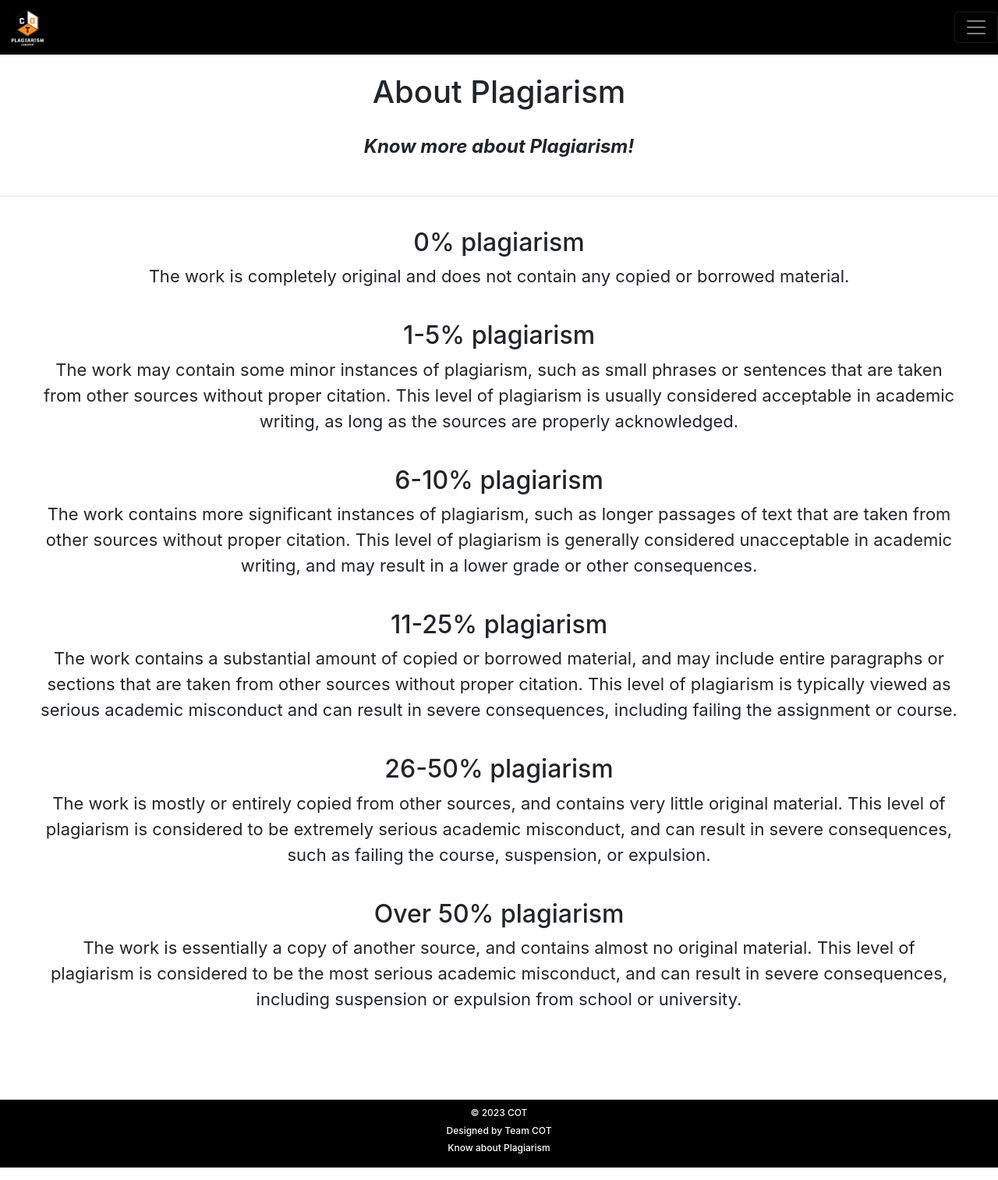
After one commit to chaitraboggaram/COT, a Flask app: page /aboutplagiarism in a window 1280 px wide. The commit adds this page. Shown: the whole page at 78% size. Run offline with Flask 2, Linux system fonts and the light colour scheme; some libraries are stand-ins or nearby versions.

Commit message:
Added footer and pie chart

```diff
--- a/app.py
+++ b/app.py
@@ -81,9 +81,18 @@ def terms():
 
 @app.route("/chart")
 def chart():
-    data = [50, 50]
+    data = [30, 70]
     return render_template("chart.html", data=data)
 
 
+@app.route("/teamcot")
+def teamcot():
+    return render_template("teamcot.html")
+
+
+@app.route("/aboutplagiarism")
+def aboutplagiarism():
+    return render_template("aboutplagiarism.html")
+
 if __name__ == '__main__':
     app.run(debug=True)
--- a/requirements.txt
+++ b/requirements.txt
@@ -9,3 +9,6 @@ pip install flask-bootstrap
 
 # Install openai
 pip install openai
+
+# Install bs4
+pip install bs4
--- a/static/style.css
+++ b/static/style.css
@@ -153,12 +153,22 @@ a:not([href]):not([class]):hover {
   padding: 0 !important;
 }
 
-/* p {
-  font-size: 22px;
-} */
-
 p {
   padding-right: 50px;
   padding-left: 50px;
   font-size: 22px;
 }
+
+h6 {
+  padding-right: 50px;
+  padding-left: 50px;
+  font-size: 12px;
+}
+
+footer {
+  bottom: 0;
+  width: 100%;
+  padding: 10px !important;
+  background-color: #343a40;
+  color: #fff;
+}
--- /dev/null
+++ b/templates/aboutplagiarism.html
@@ -0,0 +1,37 @@
+{% extends 'base.html' %}
+
+{% block content %}
+<form>
+    <div class="row mb-4"></div>
+    <div class="form-group">
+        <h1>About Plagiarism</h1>
+        <div class="row mb-4"></div>
+
+        <h4><b><i>Know more about Plagiarism!</i></b></h4>
+        <br><hr><br>
+
+        <h2>0% plagiarism</h2>
+        <p>The work is completely original and does not contain any copied or borrowed material.</p>
+        <br>
+
+        <h2>1-5% plagiarism</h2>
+        <p>The work may contain some minor instances of plagiarism, such as small phrases or sentences that are taken from other sources without proper citation. This level of plagiarism is usually considered acceptable in academic writing, as long as the sources are properly acknowledged.</p>
+        <br>
+
+        <h2>6-10% plagiarism</h2>
+        <p>The work contains more significant instances of plagiarism, such as longer passages of text that are taken from other sources without proper citation. This level of plagiarism is generally considered unacceptable in academic writing, and may result in a lower grade or other consequences.</p>
+        <br>
+
+        <h2>11-25% plagiarism</h2>
+        <p>The work contains a substantial amount of copied or borrowed material, and may include entire paragraphs or sections that are taken from other sources without proper citation. This level of plagiarism is typically viewed as serious academic misconduct and can result in severe consequences, including failing the assignment or course.</p>
+        <br>
+
+        <h2>26-50% plagiarism</h2>
+        <p>The work is mostly or entirely copied from other sources, and contains very little original material. This level of plagiarism is considered to be extremely serious academic misconduct, and can result in severe consequences, such as failing the course, suspension, or expulsion.</p>
+        <br>
+
+        <h2>Over 50% plagiarism</h2>
+        <p>The work is essentially a copy of another source, and contains almost no original material. This level of plagiarism is considered to be the most serious academic misconduct, and can result in severe consequences, including suspension or expulsion from school or university.</p>
+        <br>
+
+{% endblock %}
--- a/templates/base.html
+++ b/templates/base.html
@@ -36,4 +36,14 @@
         </div>
         {% block content %}{% endblock %}
     </body>
-    </html>
+    <form>
+        <br><br><br>
+    <footer class="bg-dark text-white">
+        <div class="col-md-20">
+            <a href="{{ url_for('teamcot') }}"><h6 class="text-white">&copy; 2023 COT</h6></a>
+            <a href="{{ url_for('teamcot') }}"><h6 class="text-white">Designed by Team COT</h6></a>
+            <a href="{{ url_for('aboutplagiarism') }}"><h6 class="text-white">Know about Plagiarism</h6></a>
+        </div>
+    </footer>
+    </form>
+</html>
```
Also changed, not shown: File_Extraction.py (added, +31 -0 lines), templates/chart.html (+6 -2 lines), templates/teamcot.html (added, +14 -0 lines).
